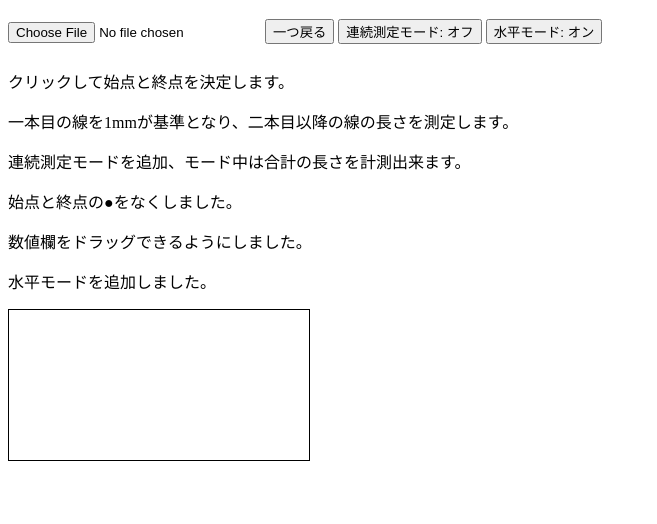
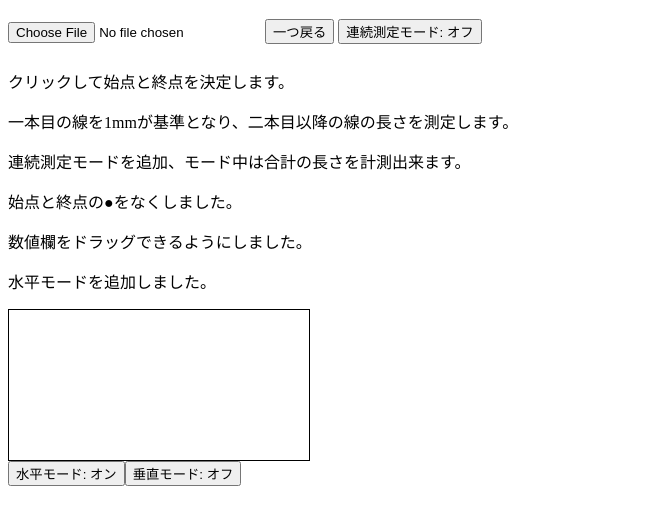
Before and after one commit to ybetti/conbex, a plain HTML site: page index.html in a window 1280 px wide. Both pictures are taken after a click on the button "水平モード: オフ". Shown: the part 70-594 px from the top of the page, without its empty margins (0-657 px from the left). Drawn offline with Linux system fonts and the light colour scheme.

Commit message:
Update index.html

```diff
--- a/index.html
+++ b/index.html
@@ -55,6 +55,13 @@
         const undoButton = document.getElementById('undoButton');
         const toggleModeButton = document.getElementById('toggleModeButton');
         const horizontalModeButton = document.getElementById('horizontalModeButton');
+        const verticalModeButton = document.createElement('button');
+
+    document.body.appendChild(horizontalModeButton);
+    document.body.appendChild(verticalModeButton);
+
+    horizontalModeButton.textContent = '水平モード: オフ';
+    verticalModeButton.textContent = '垂直モード: オフ';
 
         let image = new Image();
         let isDrawing = false;
@@ -66,6 +73,7 @@
         let totalLength = 0;
         let isContinuousMode = false;
         let isHorizontalMode = false;
+        let isVerticalMode = false;
         let isDragging = false;
         let dragOffsetX = 0;
         let dragOffsetY = 0;
@@ -120,6 +128,11 @@
                 if (isHorizontalMode) {
                     endY = startY;
                 }
+
+                // 垂直モードが有効な場合
+        　　    if (isVerticalMode) {
+             　　   endX = startX; // X座標を固定
+            　　}
 
                 const length = Math.sqrt(Math.pow(endX - startX, 2) + Math.pow(endY - startY, 2));
 
@@ -181,10 +194,21 @@
         });
 
         // 水平モードの切り替え
-        horizontalModeButton.addEventListener('click', () => {
-            isHorizontalMode = !isHorizontalMode;
-            horizontalModeButton.textContent = `水平モード: ${isHorizontalMode ? 'オン' : 'オフ'}`;
-        });
+    horizontalModeButton.addEventListener('click', () => {
+        isHorizontalMode = !isHorizontalMode;
+        isVerticalMode = false; // 垂直モードをオフ
+        horizontalModeButton.textContent = `水平モード: ${isHorizontalMode ? 'オン' : 'オフ'}`;
+        verticalModeButton.textContent = '垂直モード: オフ';
+    });
+
+    // 垂直モードの切り替え
+    verticalModeButton.addEventListener('click', () => {
+        isVerticalMode = !isVerticalMode;
+        isHorizontalMode = false; // 水平モードをオフ
+        verticalModeButton.textContent = `垂直モード: ${isVerticalMode ? 'オン' : 'オフ'}`;
+        horizontalModeButton.textContent = '水平モード: オフ';
+    });
+
 
         // 再描画関数
         function redraw() {
```
